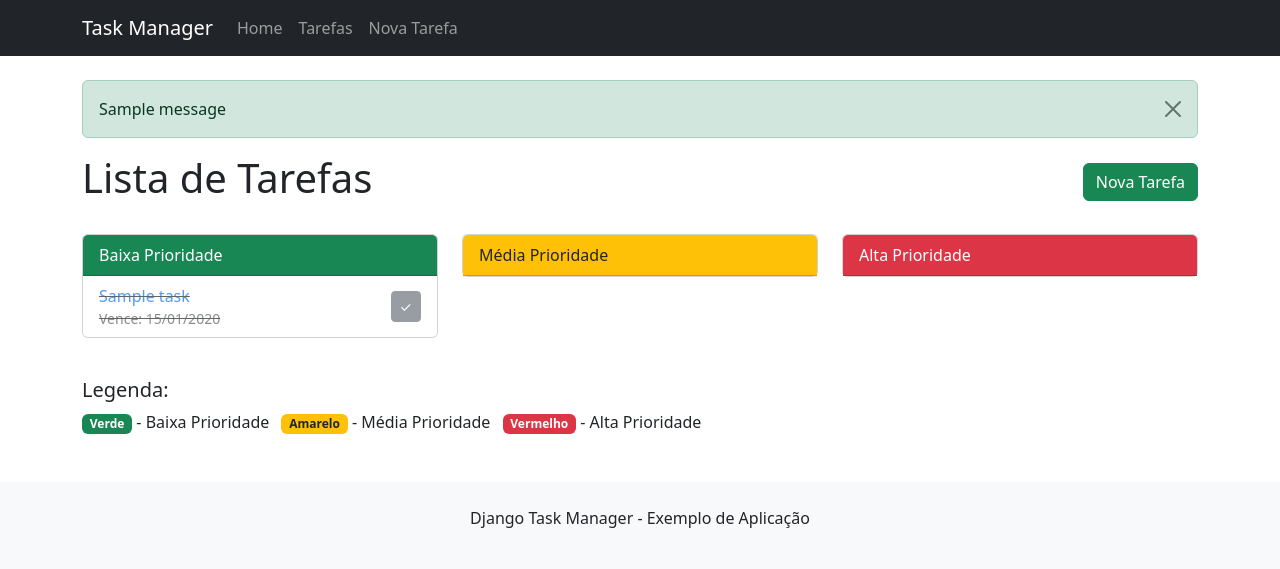
After one commit to carlosfab/django-task-manager, a Django app: page /tasks/ in a window 1280 px wide. The commit adds this page. Shown: the top 569 px of the page. Run offline with Django 5.2, Linux system fonts and the light colour scheme; tables that the repository leaves empty hold one stand-in row (values such as "Sample post"); one stand-in notice (Sample message) is shown.

Commit message:
Versão final da aula 2

```diff
--- /dev/null
+++ b/tasks/templates/tasks/base.html
@@ -0,0 +1,62 @@
+<!DOCTYPE html>
+<html lang="pt-br">
+<head>
+    <meta charset="UTF-8">
+    <meta name="viewport" content="width=device-width, initial-scale=1.0">
+    <title>{% block title %}Task Manager{% endblock %}</title>
+    <link href="https://cdn.jsdelivr.net/npm/bootstrap@5.3.0/dist/css/bootstrap.min.css" rel="stylesheet">
+    <style>
+        .task-completed {
+            text-decoration: line-through;
+            opacity: 0.7;
+        }
+        .priority-1 { border-left: 5px solid green; }
+        .priority-2 { border-left: 5px solid orange; }
+        .priority-3 { border-left: 5px solid red; }
+    </style>
+</head>
+<body>
+    <nav class="navbar navbar-expand-lg navbar-dark bg-dark">
+        <div class="container">
+            <a class="navbar-brand" href="{% url 'tasks:home' %}">Task Manager</a>
+            <button class="navbar-toggler" type="button" data-bs-toggle="collapse" data-bs-target="#navbarNav">
+                <span class="navbar-toggler-icon"></span>
+            </button>
+            <div class="collapse navbar-collapse" id="navbarNav">
+                <ul class="navbar-nav">
+                    <li class="nav-item">
+                        <a class="nav-link" href="{% url 'tasks:home' %}">Home</a>
+                    </li>
+                    <li class="nav-item">
+                        <a class="nav-link" href="{% url 'tasks:task_list' %}">Tarefas</a>
+                    </li>
+                    <li class="nav-item">
+                        <a class="nav-link" href="{% url 'tasks:create_task' %}">Nova Tarefa</a>
+                    </li>
+                </ul>
+            </div>
+        </div>
+    </nav>
+
+    <div class="container mt-4">
+        {% if messages %}
+            {% for message in messages %}
+                <div class="alert alert-{{ message.tags }} alert-dismissible fade show">
+                    {{ message }}
+                    <button type="button" class="btn-close" data-bs-dismiss="alert" aria-label="Close"></button>
+                </div>
+            {% endfor %}
+        {% endif %}
+
+        {% block content %}{% endblock %}
+    </div>
+
+    <footer class="bg-light py-4 mt-5">
+        <div class="container text-center">
+            <p>Django Task Manager - Exemplo de Aplicação</p>
+        </div>
+    </footer>
+
+    <script src="https://cdn.jsdelivr.net/npm/bootstrap@5.3.0/dist/js/bootstrap.bundle.min.js"></script>
+</body>
+</html>
--- /dev/null
+++ b/tasks/templates/tasks/task_list.html
@@ -0,0 +1,125 @@
+{% extends 'tasks/base.html' %}
+
+{% block title %}Lista de Tarefas{% endblock %}
+
+{% block content %}
+<div class="d-flex justify-content-between align-items-center mb-4">
+    <h1>Lista de Tarefas</h1>
+    <a href="{% url 'tasks:create_task' %}" class="btn btn-success">
+        <i class="bi bi-plus"></i> Nova Tarefa
+    </a>
+</div>
+
+{% if tasks %}
+    <div class="row">
+        <div class="col-md-4 mb-3">
+            <div class="card">
+                <div class="card-header bg-success text-white">
+                    Baixa Prioridade
+                </div>
+                <ul class="list-group list-group-flush">
+                    {% for task in tasks %}
+                        {% if task.priority == 1 %}
+                            <li class="list-group-item priority-1 {% if task.completed %}task-completed{% endif %}">
+                                <div class="d-flex justify-content-between align-items-center">
+                                    <div>
+                                        <a href="{% url 'tasks:task_detail' task.id %}" class="text-decoration-none">
+                                            {{ task.title }}
+                                        </a>
+                                        {% if task.due_date %}
+                                            <small class="text-muted d-block">Vence: {{ task.due_date|date:"d/m/Y" }}</small>
+                                        {% endif %}
+                                    </div>
+                                    <div>
+                                        <a href="{% url 'tasks:toggle_complete' task.id %}?next={{ request.path|urlencode }}" class="btn btn-sm
+                                           {% if task.completed %}btn-secondary{% else %}btn-outline-success{% endif %}">
+                                            {% if task.completed %}✓{% else %}□{% endif %}
+                                        </a>
+                                    </div>
+                                </div>
+                            </li>
+                        {% endif %}
+                    {% endfor %}
+                </ul>
+            </div>
+        </div>
+
+        <div class="col-md-4 mb-3">
+            <div class="card">
+                <div class="card-header bg-warning text-dark">
+                    Média Prioridade
+                </div>
+                <ul class="list-group list-group-flush">
+                    {% for task in tasks %}
+                        {% if task.priority == 2 %}
+                            <li class="list-group-item priority-2 {% if task.completed %}task-completed{% endif %}">
+                                <div class="d-flex justify-content-between align-items-center">
+                                    <div>
+                                        <a href="{% url 'tasks:task_detail' task.id %}" class="text-decoration-none">
+                                            {{ task.title }}
+                                        </a>
+                                        {% if task.due_date %}
+                                            <small class="text-muted d-block">Vence: {{ task.due_date|date:"d/m/Y" }}</small>
+                                        {% endif %}
+                                    </div>
+                                    <div>
+                                        <a href="{% url 'tasks:toggle_complete' task.id %}?next={{ request.path|urlencode }}" class="btn btn-sm
+                                           {% if task.completed %}btn-secondary{% else %}btn-outline-warning{% endif %}">
+                                            {% if task.completed %}✓{% else %}□{% endif %}
+                                        </a>
+                                    </div>
+                                </div>
+                            </li>
+                        {% endif %}
+                    {% endfor %}
+                </ul>
+            </div>
+        </div>
+
+        <div class="col-md-4 mb-3">
+            <div class="card">
+                <div class="card-header bg-danger text-white">
+                    Alta Prioridade
+                </div>
+                <ul class="list-group list-group-flush">
+                    {% for task in tasks %}
+                        {% if task.priority == 3 %}
+                            <li class="list-group-item priority-3 {% if task.completed %}task-completed{% endif %}">
+                                <div class="d-flex justify-content-between align-items-center">
+                                    <div>
+                                        <a href="{% url 'tasks:task_detail' task.id %}" class="text-decoration-none">
+                                            {{ task.title }}
+                                        </a>
+                                        {% if task.due_date %}
+                                            <small class="text-muted d-block">Vence: {{ task.due_date|date:"d/m/Y" }}</small>
+                                        {% endif %}
+                                    </div>
+                                    <div>
+                                        <a href="{% url 'tasks:toggle_complete' task.id %}?next={{ request.path|urlencode }}" class="btn btn-sm
+                                           {% if task.completed %}btn-secondary{% else %}btn-outline-danger{% endif %}">
+                                            {% if task.completed %}✓{% else %}□{% endif %}
+                                        </a>
+                                    </div>
+                                </div>
+                            </li>
+                        {% endif %}
+                    {% endfor %}
+                </ul>
+            </div>
+        </div>
+    </div>
+{% else %}
+    <div class="alert alert-info">
+        Nenhuma tarefa encontrada. <a href="{% url 'tasks:create_task' %}">Adicione uma nova tarefa</a>.
+    </div>
+{% endif %}
+
+<div class="mt-4">
+    <h5>Legenda:</h5>
+    <ul class="list-inline">
+        <li class="list-inline-item"><span class="badge bg-success">Verde</span> - Baixa Prioridade</li>
+        <li class="list-inline-item"><span class="badge bg-warning text-dark">Amarelo</span> - Média Prioridade</li>
+        <li class="list-inline-item"><span class="badge bg-danger">Vermelho</span> - Alta Prioridade</li>
+    </ul>
+</div>
+{% endblock %}
--- a/tasks/urls.py
+++ b/tasks/urls.py
@@ -1,10 +1,14 @@
 from django.urls import path
-from django.contrib import admin
 from . import views
 
 app_name = 'tasks'
 
 urlpatterns = [
-	path('admin/', admin.site.urls),
-	path('', views.home, name='home'),
+    path('', views.home, name='home'),
+    path('tasks/', views.task_list, name='task_list'),
+    path('tasks/<int:task_id>/', views.task_detail, name='task_detail'),
+    path('tasks/new/', views.create_task, name='create_task'),
+    path('tasks/<int:task_id>/edit/', views.update_task, name='update_task'),
+    path('tasks/<int:task_id>/delete/', views.delete_task, name='delete_task'),
+    path('tasks/<int:task_id>/toggle/', views.toggle_complete, name='toggle_complete'),
 ]
--- a/tasks/views.py
+++ b/tasks/views.py
@@ -1,20 +1,67 @@
-# from django.http import HttpResponse
-from django.shortcuts import render
+from django.shortcuts import render, redirect, get_object_or_404
+from django.contrib import messages
 from .models import Task
+from .forms import TaskForm
 
-# Create your views here.
 def home(request):
-	title = "Task Manager"
-	# Option 1: return a simple string
-	# return HttpResponse("Hello, world! This is the home page.")
-
-	# Option 2: return a template
-	return render(request, 'tasks/home.html', {
-		'title': title,
-		'message': 'Welcome to the Task Manager application!'
-	})
+    title = "Task Manager"
+    return render(request, 'tasks/home.html', {
+        'title': title,
+        'message': 'Welcome to the Task Manager application!'
+    })
 
 def task_list(request):
-    tasks = Task.objects.order_by('-priority', 'due_date')
-    context = {'tasks': tasks}
-    return render(request, 'tasks/task_list.html', context)
+    tasks = Task.objects.all()  # O ordering está definido na classe Meta do modelo
+    return render(request, 'tasks/task_list.html', {'tasks': tasks})
+
+def task_detail(request, task_id):
+    task = get_object_or_404(Task, id=task_id)
+    return render(request, 'tasks/task_detail.html', {'task': task})
+
+def create_task(request):
+    if request.method == 'POST':
+        form = TaskForm(request.POST)
+        if form.is_valid():
+            form.save()
+            messages.success(request, 'Tarefa criada com sucesso!')
+            return redirect('tasks:task_list')
+    else:
+        form = TaskForm()
+
+    return render(request, 'tasks/task_form.html', {'form': form, 'title': 'Nova Tarefa'})
+
+def update_task(request, task_id):
+    task = get_object_or_404(Task, id=task_id)
+
+    if request.method == 'POST':
+        form = TaskForm(request.POST, instance=task)
+        if form.is_valid():
+            form.save()
+            messages.success(request, 'Tarefa atualizada com sucesso!')
+            return redirect('tasks:task_detail', task_id=task.id)
+    else:
+        form = TaskForm(instance=task)
+
+    return render(request, 'tasks/task_form.html', {
+        'form': form,
+        'task': task,
+        'title': 'Editar Tarefa'
+    })
+
+def delete_task(request, task_id):
+    task = get_object_or_404(Task, id=task_id)
+
+    if request.method == 'POST':
+        task.delete()
+        messages.success(request, 'Tarefa excluída com sucesso!')
+        return redirect('tasks:task_list')
+
+    return render(request, 'tasks/task_confirm_delete.html', {'task': task})
+
+def toggle_complete(request, task_id):
+    task = get_object_or_404(Task, id=task_id)
+    task.completed = not task.completed
+    task.save()
+
+    next_url = request.GET.get('next', 'tasks:task_list')
+    return redirect(next_url)
```
Also changed, not shown: tasks/admin.py (+7 -2 lines), tasks/forms.py (added, +17 -0 lines), tasks/models.py (+16 -13 lines), tasks/templates/tasks/home.html (+25 -13 lines), tasks/templates/tasks/task_confirm_delete.html (added, +29 -0 lines), tasks/templates/tasks/task_detail.html (added, +73 -0 lines), tasks/templates/tasks/task_form.html (added, +70 -0 lines), tasks/migrations/0002_alter_task_options_and_more.py (added).
